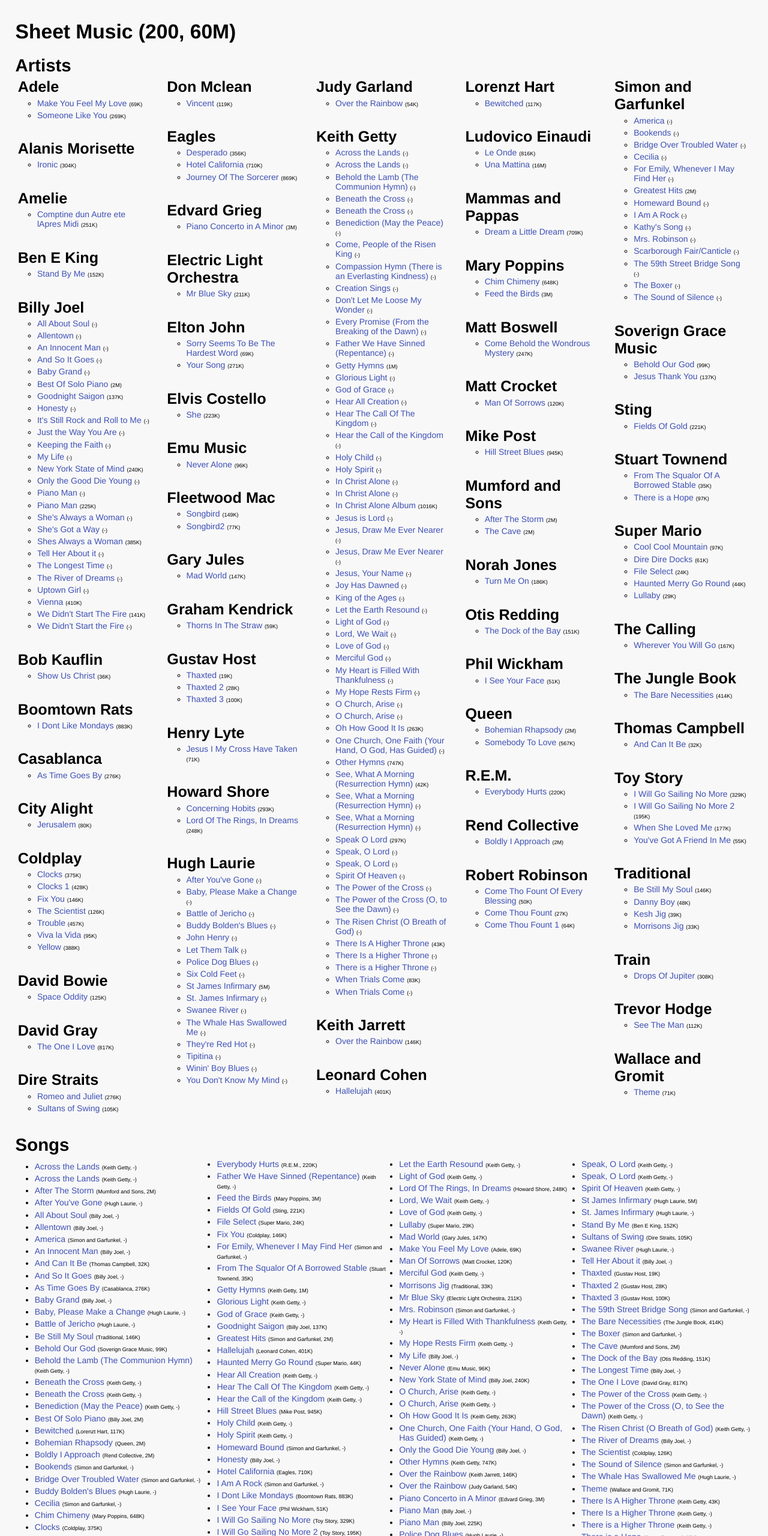
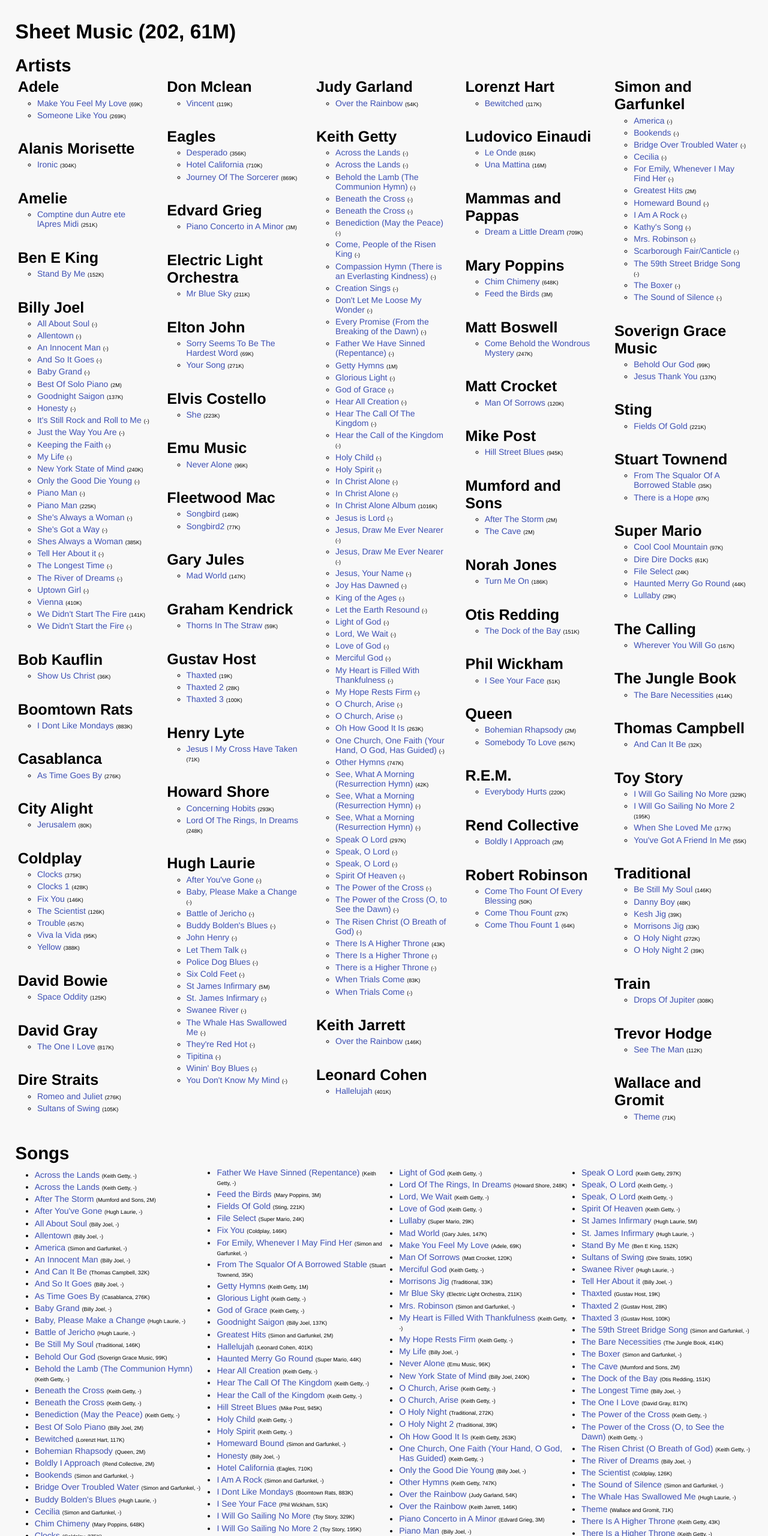
Before and after one commit to joshaw/sheetmusic, a plain HTML site: page docs/index.html in a window 1280 px wide. Shown: the top 2560 px of the page at 60% size. Drawn offline with Linux system fonts and the light colour scheme.

Commit message:
Wed Dec 12 17:56:20 STD 2018

```diff
--- a/docs/index.html
+++ b/docs/index.html
@@ -29,7 +29,7 @@ h3 { margin: 0; }
 </style>
 </head>
 <body>
-<h1>Sheet Music (200, 60M)</h1>
+<h1>Sheet Music (202, 61M)</h1>
 <h2>Artists</h2>
 <ul class="artists">
 <li class="artist">
@@ -452,6 +452,8 @@ h3 { margin: 0; }
 <li><a href="sheetmusic/Traditional_-_Danny_Boy.pdf">Danny Boy</a> <span class="small">(48K)</span></li>
 <li><a href="sheetmusic/Traditional_-_Kesh_Jig.pdf">Kesh Jig</a> <span class="small">(39K)</span></li>
 <li><a href="sheetmusic/Traditional_-_Morrisons_Jig.pdf">Morrisons Jig</a> <span class="small">(33K)</span></li>
+<li><a href="sheetmusic/Traditional_-_O_Holy_Night.pdf">O Holy Night</a> <span class="small">(272K)</span></li>
+<li><a href="sheetmusic/Traditional_-_O_Holy_Night_2.pdf">O Holy Night 2</a> <span class="small">(39K)</span></li>
 </ul></li>
 <li class="artist">
 <h3>Train</h3>
@@ -471,8 +473,8 @@ h3 { margin: 0; }
 </ul>
 <h2>Songs</h2>
 <ul class="songs">
+<li><a href="sheetmusic/Keith_Getty_-_Getty_Hymns.pdf#page=4">Across the Lands</a> <span class="small">(Keith Getty, -)</span></li>
 <li><a href="sheetmusic/Keith_Getty_-_In_Christ_Alone_Album.pdf#page=4">Across the Lands</a> <span class="small">(Keith Getty, -)</span></li>
-<li><a href="sheetmusic/Keith_Getty_-_Getty_Hymns.pdf#page=4">Across the Lands</a> <span class="small">(Keith Getty, -)</span></li>
 <li><a href="sheetmusic/Mumford_and_Sons_-_After_The_Storm.pdf">After The Storm</a> <span class="small">(Mumford and Sons, 2M)</span></li>
 <li><a href="sheetmusic/Hugh_Laurie_-_St_James_Infirmary.pdf#page=34">After You've Gone</a> <span class="small">(Hugh Laurie, -)</span></li>
 <li><a href="sheetmusic/Billy_Joel_-_Best_Of_Solo_Piano.pdf#page=2">All About Soul</a> <span class="small">(Billy Joel, -)</span></li>
@@ -488,8 +490,8 @@ h3 { margin: 0; }
 <li><a href="sheetmusic/Traditional_-_Be_Still_My_Soul.pdf">Be Still My Soul</a> <span class="small">(Traditional, 146K)</span></li>
 <li><a href="sheetmusic/Soverign_Grace_Music_-_Behold_Our_God.pdf">Behold Our God</a> <span class="small">(Soverign Grace Music, 99K)</span></li>
 <li><a href="sheetmusic/Keith_Getty_-_Getty_Hymns.pdf#page=6">Behold the Lamb (The Communion Hymn)</a> <span class="small">(Keith Getty, -)</span></li>
+<li><a href="sheetmusic/Keith_Getty_-_Getty_Hymns.pdf#page=8">Beneath the Cross</a> <span class="small">(Keith Getty, -)</span></li>
 <li><a href="sheetmusic/Keith_Getty_-_In_Christ_Alone_Album.pdf#page=12">Beneath the Cross</a> <span class="small">(Keith Getty, -)</span></li>
-<li><a href="sheetmusic/Keith_Getty_-_Getty_Hymns.pdf#page=8">Beneath the Cross</a> <span class="small">(Keith Getty, -)</span></li>
 <li><a href="sheetmusic/Keith_Getty_-_Getty_Hymns.pdf#page=10">Benediction (May the Peace)</a> <span class="small">(Keith Getty, -)</span></li>
 <li><a href="sheetmusic/Billy_Joel_-_Best_Of_Solo_Piano.pdf">Best Of Solo Piano</a> <span class="small">(Billy Joel, 2M)</span></li>
 <li><a href="sheetmusic/Lorenzt_Hart_-_Bewitched.pdf">Bewitched</a> <span class="small">(Lorenzt Hart, 117K)</span></li>
@@ -548,8 +550,8 @@ h3 { margin: 0; }
 <li><a href="sheetmusic/Phil_Wickham_-_I_See_Your_Face.pdf">I See Your Face</a> <span class="small">(Phil Wickham, 51K)</span></li>
 <li><a href="sheetmusic/Toy_Story_-_I_Will_Go_Sailing_No_More.pdf">I Will Go Sailing No More</a> <span class="small">(Toy Story, 329K)</span></li>
 <li><a href="sheetmusic/Toy_Story_-_I_Will_Go_Sailing_No_More_2.pdf">I Will Go Sailing No More 2</a> <span class="small">(Toy Story, 195K)</span></li>
+<li><a href="sheetmusic/Keith_Getty_-_Getty_Hymns.pdf#page=32">In Christ Alone</a> <span class="small">(Keith Getty, -)</span></li>
 <li><a href="sheetmusic/Keith_Getty_-_In_Christ_Alone_Album.pdf#page=14">In Christ Alone</a> <span class="small">(Keith Getty, -)</span></li>
-<li><a href="sheetmusic/Keith_Getty_-_Getty_Hymns.pdf#page=32">In Christ Alone</a> <span class="small">(Keith Getty, -)</span></li>
 <li><a href="sheetmusic/Keith_Getty_-_In_Christ_Alone_Album.pdf">In Christ Alone Album</a> <span class="small">(Keith Getty, 1016K)</span></li>
 <li><a href="sheetmusic/Alanis_Morisette_-_Ironic.pdf">Ironic</a> <span class="small">(Alanis Morisette, 304K)</span></li>
 <li><a href="sheetmusic/Billy_Joel_-_Best_Of_Solo_Piano.pdf#page=26">It's Still Rock and Roll to Me</a> <span class="small">(Billy Joel, -)</span></li>
@@ -590,12 +592,14 @@ h3 { margin: 0; }
 <li><a href="sheetmusic/Billy_Joel_-_New_York_State_of_Mind.pdf">New York State of Mind</a> <span class="small">(Billy Joel, 240K)</span></li>
 <li><a href="sheetmusic/Keith_Getty_-_Getty_Hymns.pdf#page=56">O Church, Arise</a> <span class="small">(Keith Getty, -)</span></li>
 <li><a href="sheetmusic/Keith_Getty_-_In_Christ_Alone_Album.pdf#page=20">O Church, Arise</a> <span class="small">(Keith Getty, -)</span></li>
+<li><a href="sheetmusic/Traditional_-_O_Holy_Night.pdf">O Holy Night</a> <span class="small">(Traditional, 272K)</span></li>
+<li><a href="sheetmusic/Traditional_-_O_Holy_Night_2.pdf">O Holy Night 2</a> <span class="small">(Traditional, 39K)</span></li>
 <li><a href="sheetmusic/Keith_Getty_-_Oh_How_Good_It_Is.pdf">Oh How Good It Is</a> <span class="small">(Keith Getty, 263K)</span></li>
 <li><a href="sheetmusic/Keith_Getty_-_Getty_Hymns.pdf#page=58">One Church, One Faith (Your Hand, O God, Has Guided)</a> <span class="small">(Keith Getty, -)</span></li>
 <li><a href="sheetmusic/Billy_Joel_-_Best_Of_Solo_Piano.pdf#page=43">Only the Good Die Young</a> <span class="small">(Billy Joel, -)</span></li>
 <li><a href="sheetmusic/Keith_Getty_-_Other_Hymns.pdf">Other Hymns</a> <span class="small">(Keith Getty, 747K)</span></li>
+<li><a href="sheetmusic/Judy_Garland_-_Over_the_Rainbow.pdf">Over the Rainbow</a> <span class="small">(Judy Garland, 54K)</span></li>
 <li><a href="sheetmusic/Keith_Jarrett_-_Over_the_Rainbow.pdf">Over the Rainbow</a> <span class="small">(Keith Jarrett, 146K)</span></li>
-<li><a href="sheetmusic/Judy_Garland_-_Over_the_Rainbow.pdf">Over the Rainbow</a> <span class="small">(Judy Garland, 54K)</span></li>
 <li><a href="sheetmusic/Edvard_Grieg_-_Piano_Concerto_in_A_Minor.pdf">Piano Concerto in A Minor</a> <span class="small">(Edvard Grieg, 3M)</span></li>
 <li><a href="sheetmusic/Billy_Joel_-_Best_Of_Solo_Piano.pdf#page=49">Piano Man</a> <span class="small">(Billy Joel, -)</span></li>
 <li><a href="sheetmusic/Billy_Joel_-_Piano_Man.pdf">Piano Man</a> <span class="small">(Billy Joel, 225K)</span></li>
@@ -619,8 +623,8 @@ h3 { margin: 0; }
 <li><a href="sheetmusic/Elton_John_-_Sorry_Seems_To_Be_The_Hardest_Word.pdf">Sorry Seems To Be The Hardest Word</a> <span class="small">(Elton John, 69K)</span></li>
 <li><a href="sheetmusic/David_Bowie_-_Space_Oddity.pdf">Space Oddity</a> <span class="small">(David Bowie, 125K)</span></li>
 <li><a href="sheetmusic/Keith_Getty_-_Speak_O_Lord.pdf">Speak O Lord</a> <span class="small">(Keith Getty, 297K)</span></li>
+<li><a href="sheetmusic/Keith_Getty_-_In_Christ_Alone_Album.pdf#page=18">Speak, O Lord</a> <span class="small">(Keith Getty, -)</span></li>
 <li><a href="sheetmusic/Keith_Getty_-_Getty_Hymns.pdf#page=62">Speak, O Lord</a> <span class="small">(Keith Getty, -)</span></li>
-<li><a href="sheetmusic/Keith_Getty_-_In_Christ_Alone_Album.pdf#page=18">Speak, O Lord</a> <span class="small">(Keith Getty, -)</span></li>
 <li><a href="sheetmusic/Keith_Getty_-_Getty_Hymns.pdf#page=64">Spirit Of Heaven</a> <span class="small">(Keith Getty, -)</span></li>
 <li><a href="sheetmusic/Hugh_Laurie_-_St_James_Infirmary.pdf">St James Infirmary</a> <span class="small">(Hugh Laurie, 5M)</span></li>
 <li><a href="sheetmusic/Hugh_Laurie_-_St_James_Infirmary.pdf#page=1">St. James Infirmary</a> <span class="small">(Hugh Laurie, -)</span></li>
@@ -672,5 +676,5 @@ h3 { margin: 0; }
 <li><a href="sheetmusic/Toy_Story_-_You've_Got_A_Friend_In_Me.pdf">You've Got A Friend In Me</a> <span class="small">(Toy Story, 55K)</span></li>
 <li><a href="sheetmusic/Elton_John_-_Your_Song.pdf">Your Song</a> <span class="small">(Elton John, 271K)</span></li>
 </ul>
-<span class="small">Fri Nov  9 12:32:12 2018</span>
+<span class="small">Wed Dec 12 17:56:04 2018</span>
 </body></html>
```
Also changed, not shown: 2 other files.
